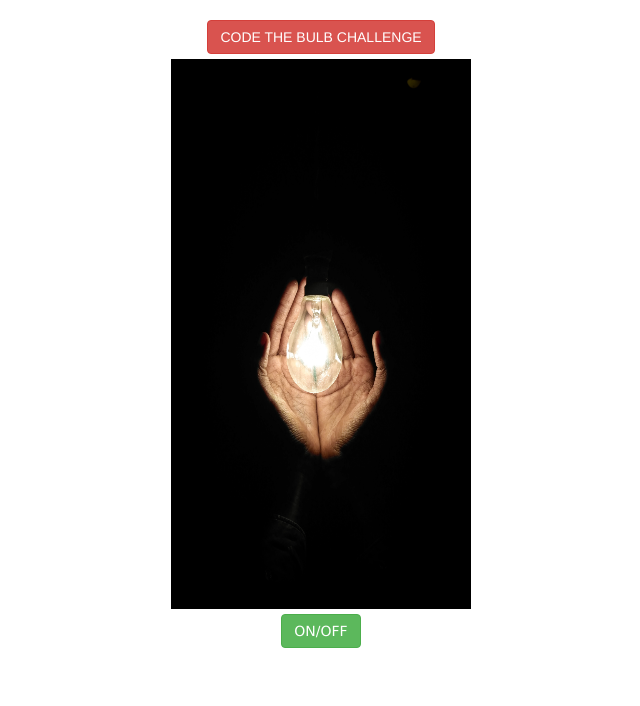
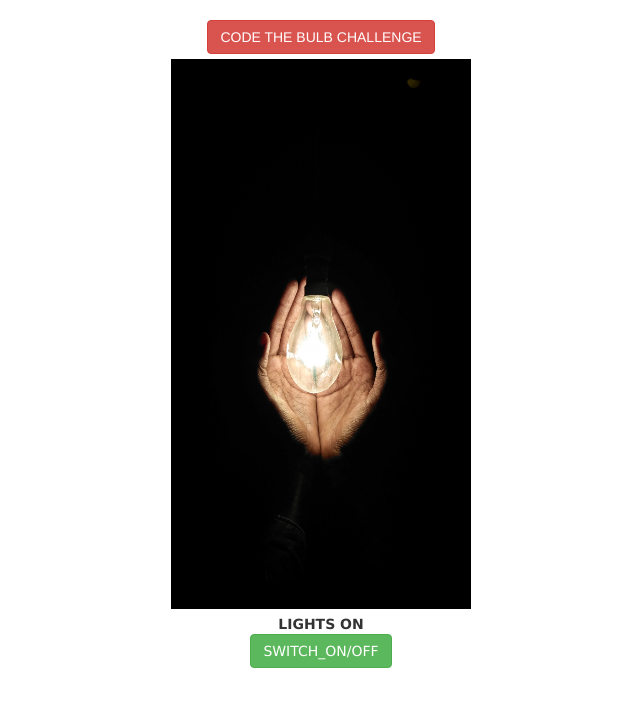
Before and after one commit to BataPeter/VueClasses, a plain HTML site: page Vue_Assmnt_w_Jackson/index1.html in a window 1280 px wide. Shown: the whole page, without its empty margins (319-959 px from the left). Drawn offline with nearby package versions, Linux system fonts and the light colour scheme.

Commit message:
added a caption

```diff
--- a/Vue_Assmnt_w_Jackson/index1.html
+++ b/Vue_Assmnt_w_Jackson/index1.html
@@ -17,13 +17,15 @@
 
       <div v-if = 'showLight'>
         <img class="image1" src="light_on.jpg" alt="lightBulb">
+        <caption>LIGHTS ON</caption>
       </div>
 
        <div v-else>
         <img class="image2" src="light_off.jpg" alt="lightsOff">
+        <caption>LIGHTS OFF</caption>
        </div>
 
-       <button  @click="showLight=!showLight" class="btn btn-success">ON/OFF</button>
+       <button  @click="showLight=!showLight" class="btn btn-success">SWITCH_ON/OFF</button>
 
 
 <script src="scripts.js"></script>
```
